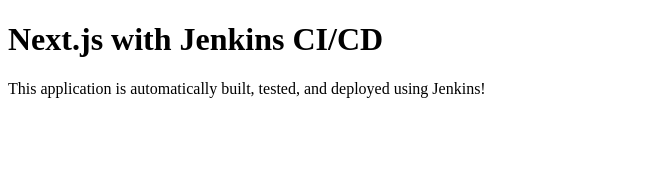
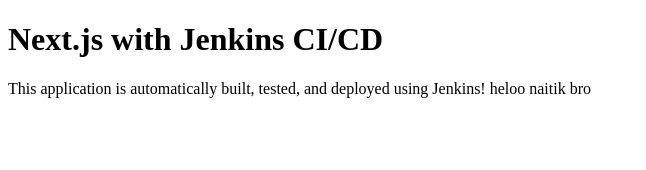
Before and after one commit to NaitikSalvi11/nextjs-jenkins-demo, a Next.js app: page / in a window 1280 px wide. Shown: the top 170 px of the page, without its empty margins (0-646 px from the left). Built offline with nearby package versions, Linux system fonts and the light colour scheme.

Commit message:
Update homepage text to include a greeting

```diff
--- a/src/app/page.tsx
+++ b/src/app/page.tsx
@@ -7,6 +7,9 @@ export default function Home() {
         </h1>
         <p className="text-center text-gray-600">
           This application is automatically built, tested, and deployed using Jenkins!
+
+
+          heloo naitik bro
         </p>
       </div>
     </main>
```
